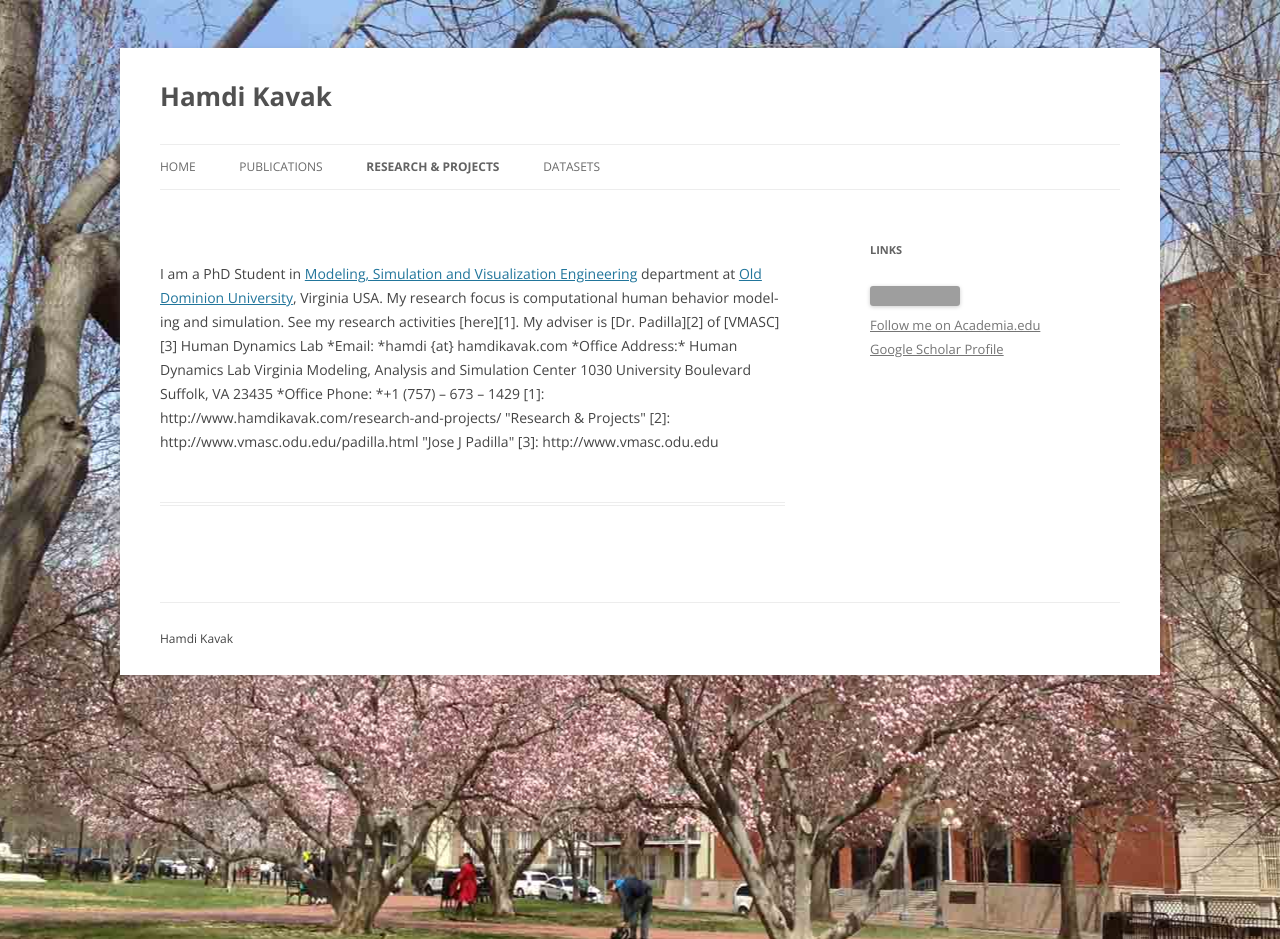
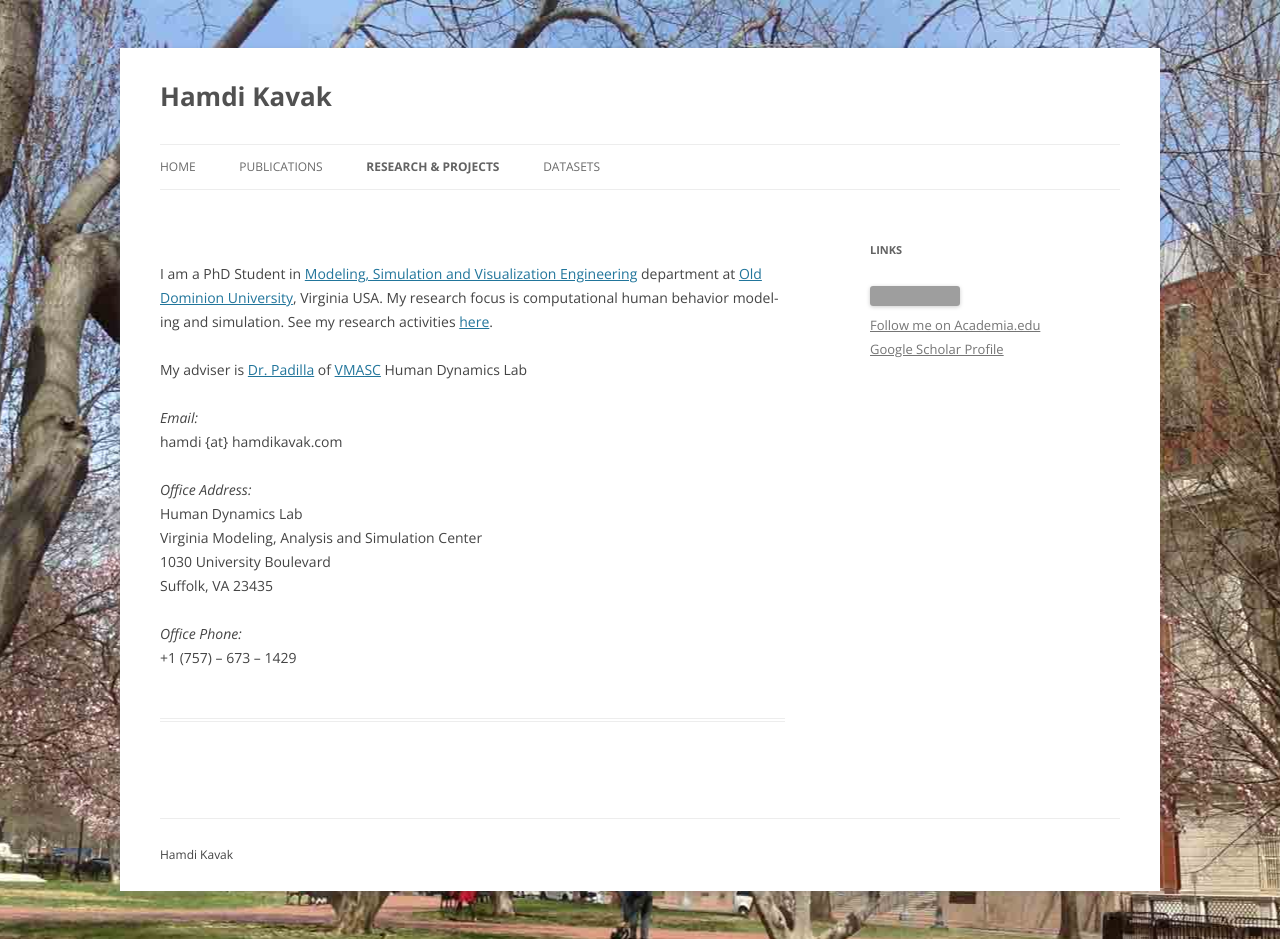
Before and after one commit to hamdikavak/hamdikavak.github.io, a Jekyll site: the page built from index.html, in a window 1280 px wide. Built offline with Jekyll 4.4.1, drawn with Linux system fonts in a browser that asks for light colours; nearby versions of some CDN libraries; library files that are not in the unit come from our copies; grey boxes are pictures that could not be loaded.

Commit message:
Home page update

```diff
--- a/index.html
+++ b/index.html
@@ -4,22 +4,14 @@ body: home
 title: Hamdi Kavak's Home Page
 description: Hamdi Kavak is a PhD student working on Modeling and Simulation.
 ---
-I am a PhD Student in <a title="MSVE Department Home Page" href="http://odu.edu/msve" target="_blank">Modeling, Simulation and Visualization Engineering</a> department at <a title="Old Dominion University" href="http://odu.edu" target="_blank">Old Dominion University</a>, Virginia USA. My research focus is computational human behavior modeling and simulation. See my research activities [here][1].
-
-My adviser is [Dr. Padilla][2] of [VMASC][3] Human Dynamics Lab
-
-*Email:
-*hamdi {at} hamdikavak.com
-
-*Office Address:*
-Human Dynamics Lab
-Virginia Modeling, Analysis and Simulation Center
-1030 University Boulevard
-Suffolk, VA 23435
-
-*Office Phone:
-*+1 (757) &#8211; 673 &#8211; 1429
-
- [1]: http://www.hamdikavak.com/research-and-projects/ "Research & Projects"
- [2]: http://www.vmasc.odu.edu/padilla.html "Jose J Padilla"
- [3]: http://www.vmasc.odu.edu
+<p>I am a PhD Student in <a title="MSVE Department Home Page" href="http://odu.edu/msve" target="_blank">Modeling, Simulation and Visualization Engineering</a> department at <a title="Old Dominion University" href="http://odu.edu" target="_blank">Old Dominion University</a>, Virginia USA. My research focus is computational human behavior modeling and simulation. See my research activities <a title="Research &amp; Projects" href="http://www.hamdikavak.com/research-and-projects/">here</a>.</p>
+<p>My adviser is <a title="Jose J Padilla" href="http://www.vmasc.odu.edu/padilla.html">Dr. Padilla</a> of <a href="http://www.vmasc.odu.edu">VMASC</a> Human Dynamics Lab</p>
+<p><em>Email:<br />
+</em>hamdi {at} hamdikavak.com</p>
+<p><em>Office Address:</em><br />
+Human Dynamics Lab<br />
+Virginia Modeling, Analysis and Simulation Center<br />
+1030 University Boulevard<br />
+Suffolk, VA 23435</p>
+<p><em>Office Phone:<br />
+</em>+1 (757) &#8211; 673 &#8211; 1429</p>
```
